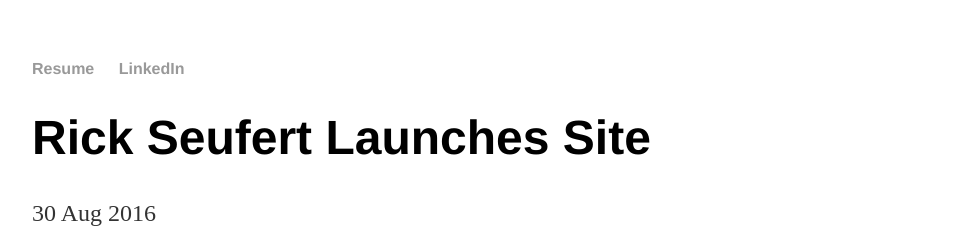
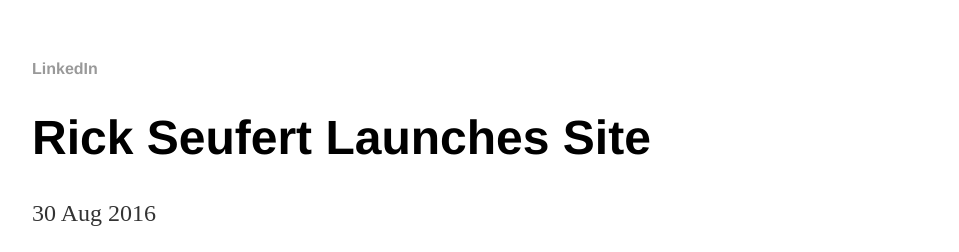
Before and after one commit to rseufert/rseufert.github.io, a Jekyll site: the page built from _posts/2016-08-30-rick-seufert-site-launched.md, in a window 1280 px wide. Shown: the top 252 px of the page, without its empty margins (160-1119 px from the left). Built offline with Jekyll 4.4.1, drawn with Linux system fonts in a browser that asks for light colours.

Commit message:
Hid resume link

```diff
--- a/_layouts/default.html
+++ b/_layouts/default.html
@@ -9,7 +9,7 @@
 			<nav>
 	    		<ul>
 	        		<!--<li><a href="/">Home</a></li>-->
-	        		<li><a href="/resume/resume.pdf" target="_blank">Resume</a></li>
+	        		<!--<li><a href="/resume/resume.pdf" target="_blank">Resume</a></li>-->
 	        		<li><a href="https://www.linkedin.com/in/rick-seufert-10b63b50" target="_blank">LinkedIn</a></li>
 	        		<!-- <li><a href="https://soundcloud.com/the-rick" target="_blank">SoundCloud</a></li>
 	        		<li><a href="https://www.facebook.com/sickreufert" target="_blank">Facebook</a></li>-->
```
